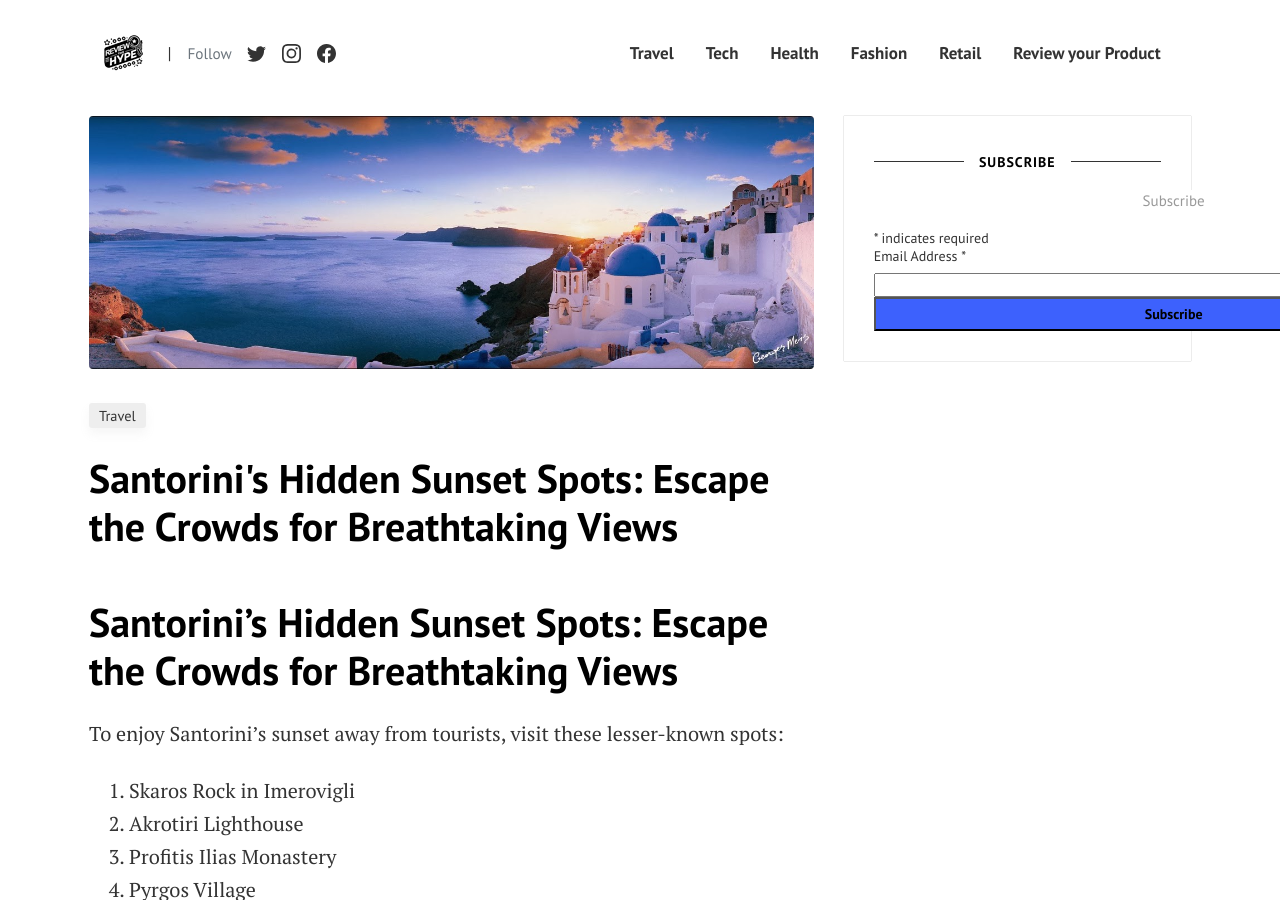
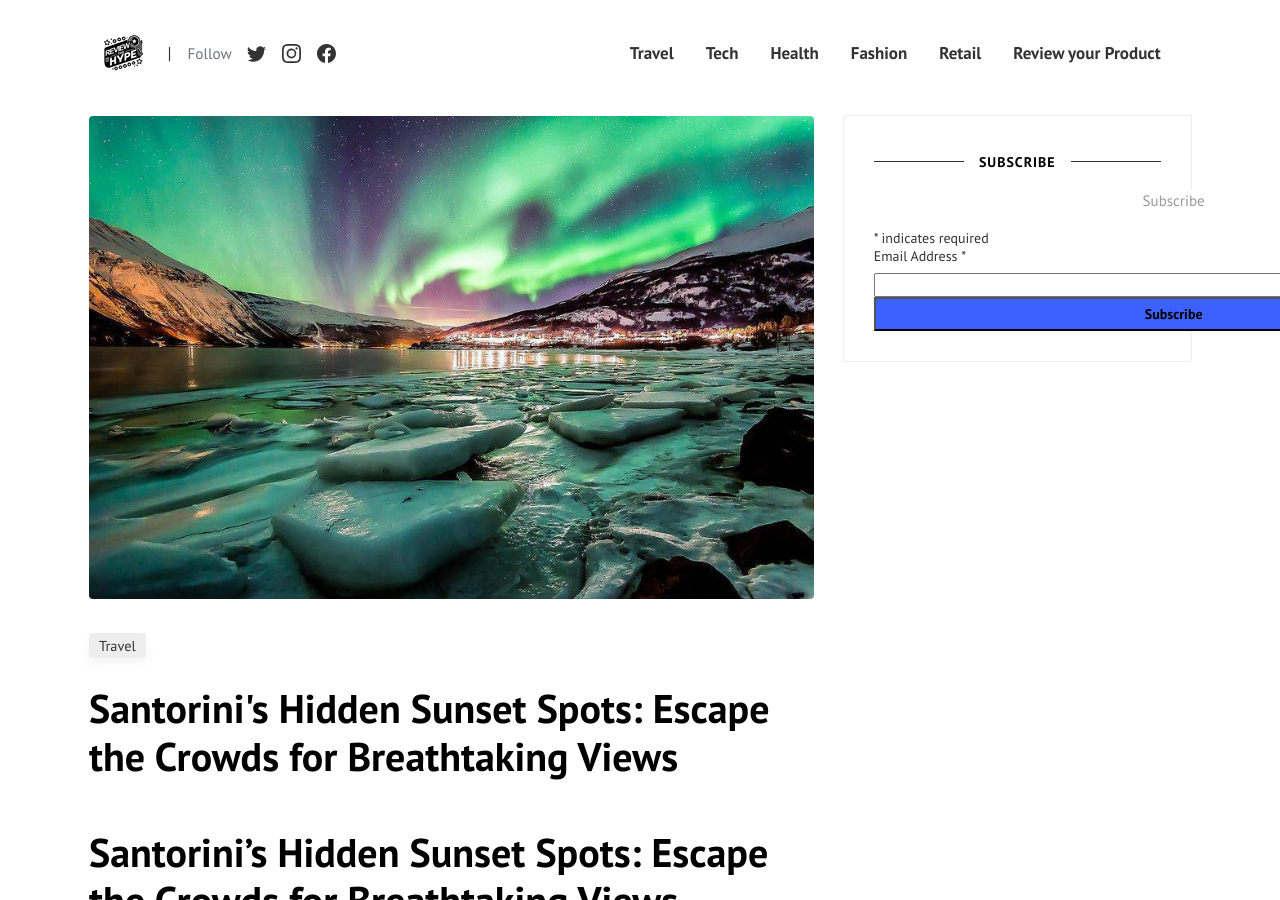
Before and after one commit to reviewthehype/reviewthehype, a Jekyll site: the page built from _posts/2024-09-16-santorini-sunset-spots.md, in a window 1280 px wide and 900 px high. Built offline with Jekyll 4.4.1, drawn with Linux system fonts in a browser that asks for light colours; comment, search, counter and statistics services are not loaded.

Commit message:
removed whitespace from info cluster at top of santorini, changed link to functional northern lights one, removed double heading from glass bridge post

```diff
--- a/_posts/2024-09-16-santorini-sunset-spots.md
+++ b/_posts/2024-09-16-santorini-sunset-spots.md
@@ -3,11 +3,9 @@ layout: post
 title:  "Santorini's Hidden Sunset Spots: Escape the Crowds for Breathtaking Views"
 author: sev
 categories: [ Travel ]
-image: assets/images/Santorini sunset.jpg
-
+image: assets/images/northern lights.jpg
 description: "Discover Santorini's secret sunset viewing spots away from the tourist crowds. Enjoy breathtaking views in peace with our insider guide to the island's hidden gems."
 ---
-
 # Santorini's Hidden Sunset Spots: Escape the Crowds for Breathtaking Views
 
 To enjoy Santorini's sunset away from tourists, visit these lesser-known spots:
```
Also changed, not shown: _posts/2024-09-15-avoid-crowds-at-Zhangjiajie-Glass-Bridge.md (+0 -2 lines).
